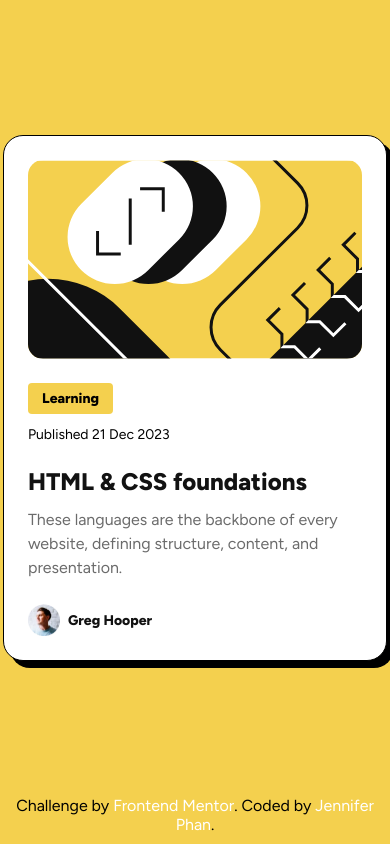
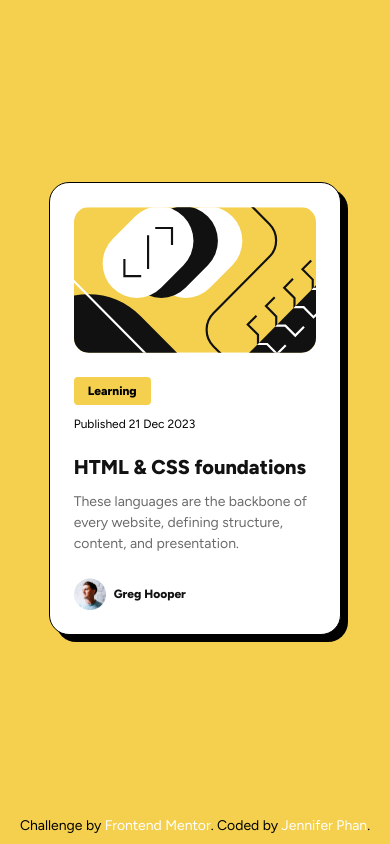
Before and after one commit to jenphan/Blog-Preview-Card, a plain HTML site: page index.html in a window 390 px wide. Drawn offline with Linux system fonts and the light colour scheme.

Commit message:
Improve responsive design

```diff
--- a/styles.css
+++ b/styles.css
@@ -7,9 +7,9 @@
     --clr-text-muted: hsl(0, 0%, 42%);
     --ff-base: 'Figtree', sans-serif;
 
-    --fs-sm: 14px;
-    --fs-md: 16px;
-    --fs-lg: 24px;
+    --fs-sm: clamp(0.75rem, 1.5vw, 0.875rem); /* 14 px */
+    --fs-md: clamp(0.875rem, 2vw, 1rem); /*16px*/
+    --fs-lg: clamp(1.25rem, 3vw, 1.5rem); /* 24px */
 
     --shadow-default: 7px 7px;
     --shadow-hover: 14px 14px;
@@ -40,7 +40,7 @@ body {
 
 .card {
     background-color: var(--clr-white);
-    width: 24rem;
+    width: clamp(18rem, 75vw, 24rem);
     margin: auto;
     padding: 1.5rem;
     border-radius: 20px;
```
